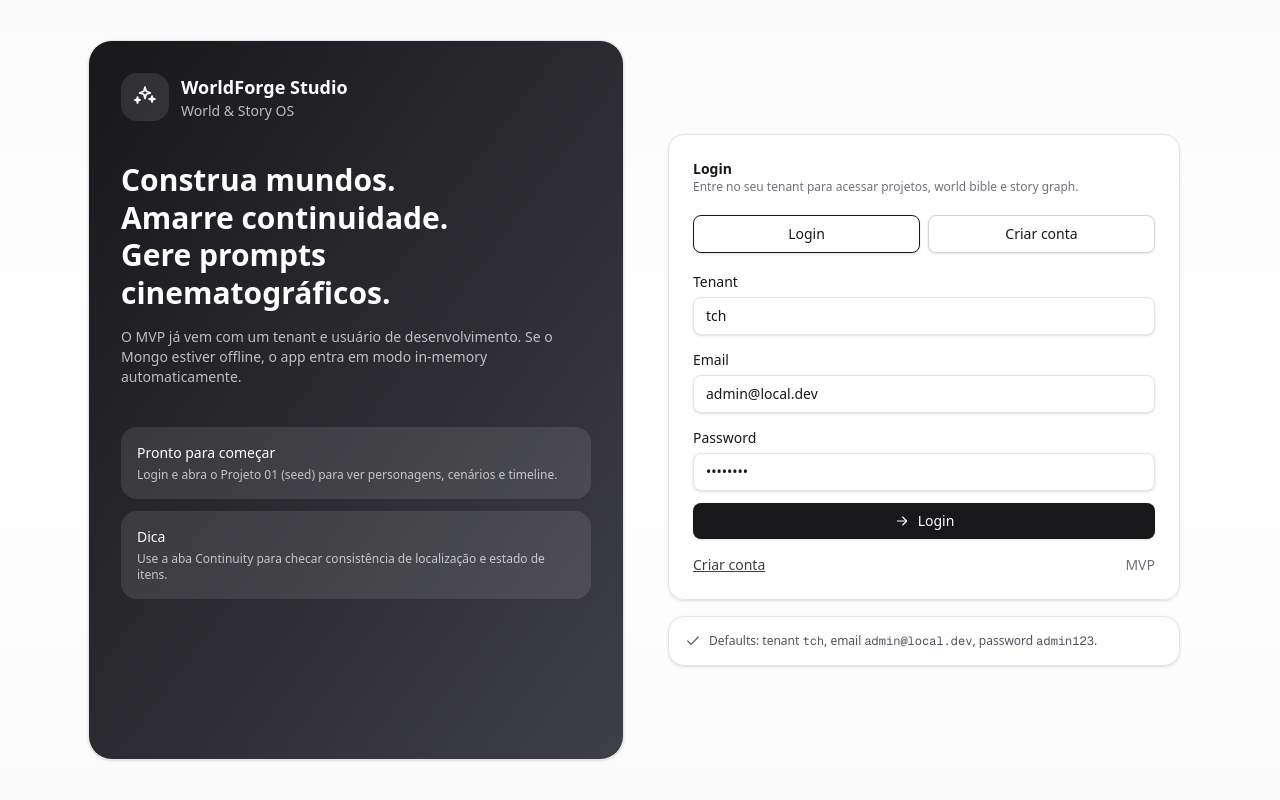
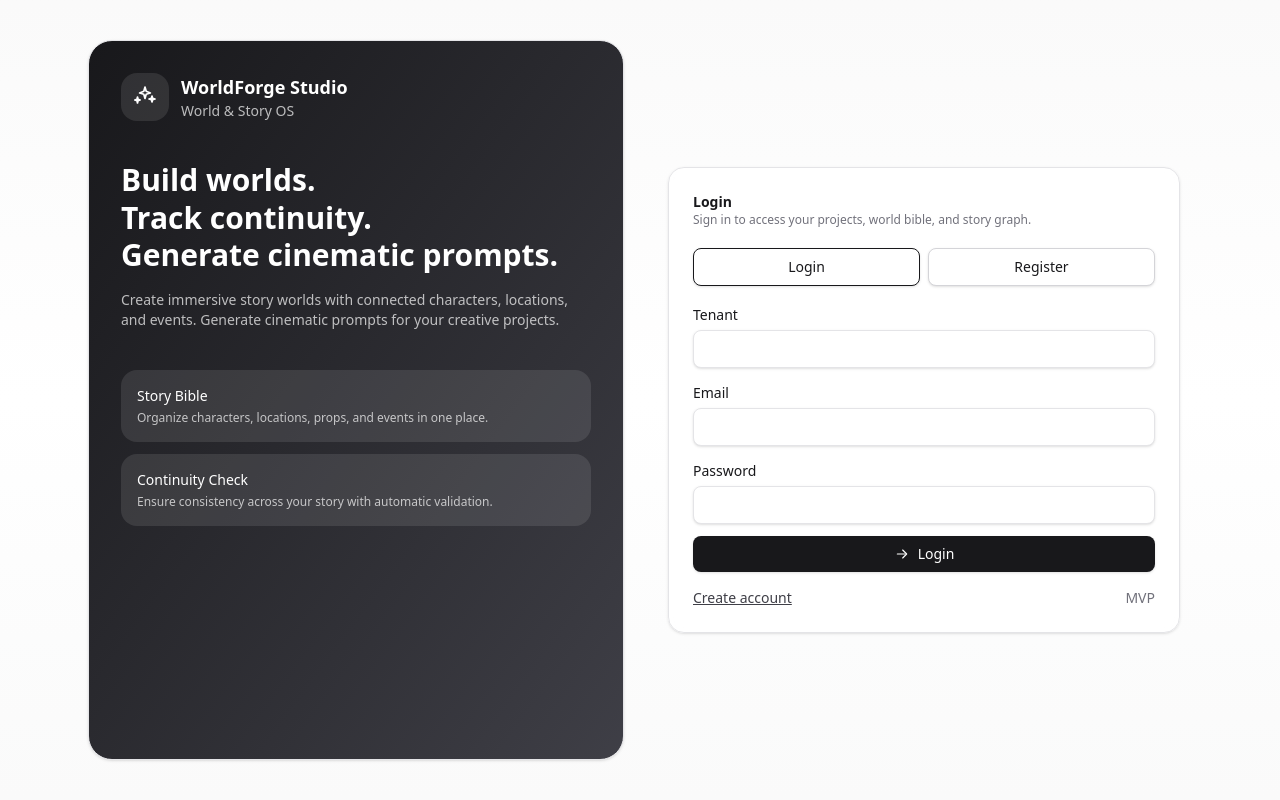
Before and after one commit to fayapoint/worldforge-studio, a Next.js app in the folder web/: page /login in a window 1280 px wide. Built offline with nearby package versions, Linux system fonts and the light colour scheme.

Commit message:
Production ready: remove hardcoded credentials, translate UI to English

```diff
--- a/web/src/app/login/page.tsx
+++ b/web/src/app/login/page.tsx
@@ -12,9 +12,9 @@ export default function LoginPage() {
   const router = useRouter();
 
   const [mode, setMode] = useState<Mode>("login");
-  const [tenantName, setTenantName] = useState("tch");
-  const [email, setEmail] = useState("admin@local.dev");
-  const [password, setPassword] = useState("admin123");
+  const [tenantName, setTenantName] = useState("");
+  const [email, setEmail] = useState("");
+  const [password, setPassword] = useState("");
   const [error, setError] = useState<string | null>(null);
   const [loading, setLoading] = useState(false);
 
@@ -58,29 +58,29 @@ export default function LoginPage() {
 
             <div className="mt-10 space-y-4">
               <div className="text-3xl font-semibold leading-tight">
-                Construa mundos.
+                Build worlds.
                 <br />
-                Amarre continuidade.
+                Track continuity.
                 <br />
-                Gere prompts cinematográficos.
+                Generate cinematic prompts.
               </div>
               <div className="text-sm text-white/70">
-                O MVP já vem com um tenant e usuário de desenvolvimento. Se o Mongo estiver offline, o app entra em modo in-memory
-                automaticamente.
+                Create immersive story worlds with connected characters, locations, and events. Generate cinematic prompts
+                for your creative projects.
               </div>
             </div>
 
             <div className="mt-10 grid grid-cols-1 gap-3">
               <div className="rounded-2xl bg-white/10 p-4">
-                <div className="text-sm font-medium">Pronto para começar</div>
+                <div className="text-sm font-medium">Story Bible</div>
                 <div className="mt-1 text-xs text-white/70">
-                  Login e abra o Projeto 01 (seed) para ver personagens, cenários e timeline.
+                  Organize characters, locations, props, and events in one place.
                 </div>
               </div>
               <div className="rounded-2xl bg-white/10 p-4">
-                <div className="text-sm font-medium">Dica</div>
+                <div className="text-sm font-medium">Continuity Check</div>
                 <div className="mt-1 text-xs text-white/70">
-                  Use a aba Continuity para checar consistência de localização e estado de itens.
+                  Ensure consistency across your story with automatic validation.
                 </div>
               </div>
             </div>
@@ -99,7 +99,7 @@ export default function LoginPage() {
             <Card className="p-6">
               <div className="mb-5">
                 <CardTitle>{title}</CardTitle>
-                <CardHint>Entre no seu tenant para acessar projetos, world bible e story graph.</CardHint>
+                <CardHint>Sign in to access your projects, world bible, and story graph.</CardHint>
               </div>
 
               <div className="mb-4 grid grid-cols-2 gap-2">
@@ -115,7 +115,7 @@ export default function LoginPage() {
                   onClick={() => setMode("register")}
                   className={mode === "register" ? "border-zinc-900" : ""}
                 >
-                  Criar conta
+                  Register
                 </SecondaryButton>
               </div>
 
@@ -161,21 +161,12 @@ export default function LoginPage() {
                   className="text-zinc-700 underline"
                   onClick={() => setMode(mode === "login" ? "register" : "login")}
                 >
-                  {mode === "login" ? "Criar conta" : "Já tenho conta"}
+                  {mode === "login" ? "Create account" : "Already have an account"}
                 </button>
                 <span className="text-zinc-500">MVP</span>
               </div>
             </Card>
 
-            <div className="mt-4 rounded-2xl border border-zinc-200 bg-white/70 p-4 text-xs text-zinc-600 shadow-sm">
-              <div className="flex items-center gap-2">
-                <Icon name="check" className="h-4 w-4" />
-                <span>
-                  Defaults: tenant <span className="font-mono">tch</span>, email <span className="font-mono">admin@local.dev</span>,
-                  password <span className="font-mono">admin123</span>.
-                </span>
-              </div>
-            </div>
           </div>
         </div>
       </div>
```
